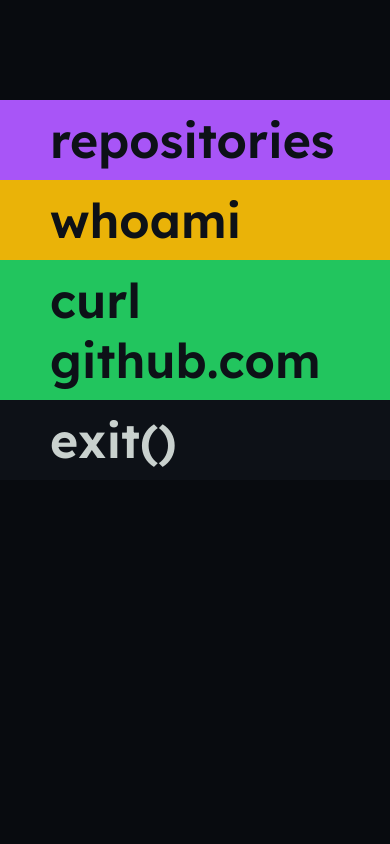
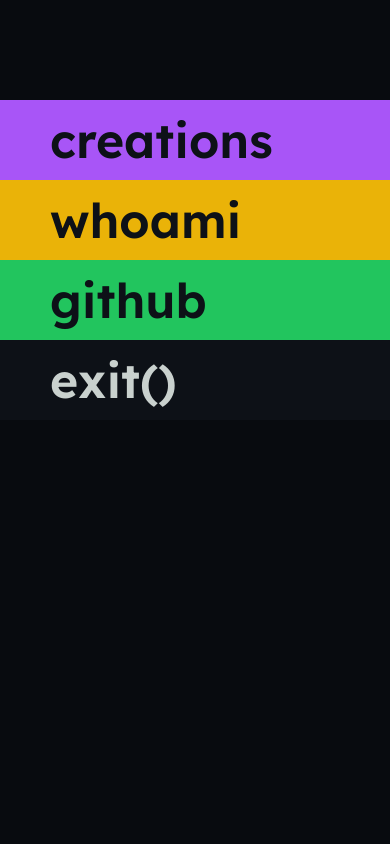
Before and after one commit to deltim/deltim, a plain HTML site: page me/index.html in a window 390 px wide. Both pictures are taken after a click on the element 296 px from the left and 86 px from the top of the page. Shown: the top 844 px of the page. Drawn offline with nearby package versions, Linux system fonts and the light colour scheme.

Commit message:
⬅ Edited open way of the burger menu
Changed the way the burger menu open from right to left!

```diff
--- a/me/index.html
+++ b/me/index.html
@@ -25,16 +25,16 @@
                 <img src="assets/images/icon.png" alt="LazzyTim's icon">
             </div>
             <div class="links">
-                <a class="purple" href="#creations" class="links-item">repositories</a>
+                <a class="purple" href="#creations" class="links-item">creations</a>
                 <a class="yellow" href="#whoami" class="links-item">whoami</a>
                 <a class="green" href="https://github.com/lazzytim" class="links-item">github</a>
             </div>
             <div class="burger-btn"><ion-icon name="menu-outline"></ion-icon></div>
             <div class="burger">
                 <div class="blinks">
-                    <a class="purple links-item" href="#creations">repositories</a>
+                    <a class="purple links-item" href="#creations">creations</a>
                     <a class="yellow links-item" href="#whoami">whoami</a>
-                    <a class="green links-item" href="https://github.com/lazzytim">curl github.com</a>
+                    <a class="green links-item" href="https://github.com/lazzytim">github</a>
                     <a class="gray links-item close">exit()</a>
                 </div>
             </div>
@@ -56,7 +56,7 @@
         </section>
         <section class="creations" id="creations">
             <div class="command">
-                <h1>repositories</h1>
+                <h1>creations</h1>
             </div>
             <div class="pre">
                 <a href="https://github.com/lazzytim/hestorya.be">
--- a/me/style/style.css
+++ b/me/style/style.css
@@ -12,13 +12,10 @@
 html {
     scroll-behavior: smooth;
     overflow-x: hidden;
-
 }
 
 body {
     background: var(--color-bg);
-    max-width: 1000px;
-    margin: 0 auto;
 }
 
 ::-webkit-scrollbar {
@@ -131,15 +128,13 @@
     width: 100%;
     height: 100%;
     top: 0;
-    left: 100%;
+    right: 100%;
     background: #080b0f;
-    transition: all 0.2s ease-in-out;
-    display: none;
+    transition: all 0.2s ease-out;
 }
 
 header.header div.burger.open {
-    left: 0;
-    display: block;
+    right: 0;
 }
 
 header.header div.burger div.blinks {
```
